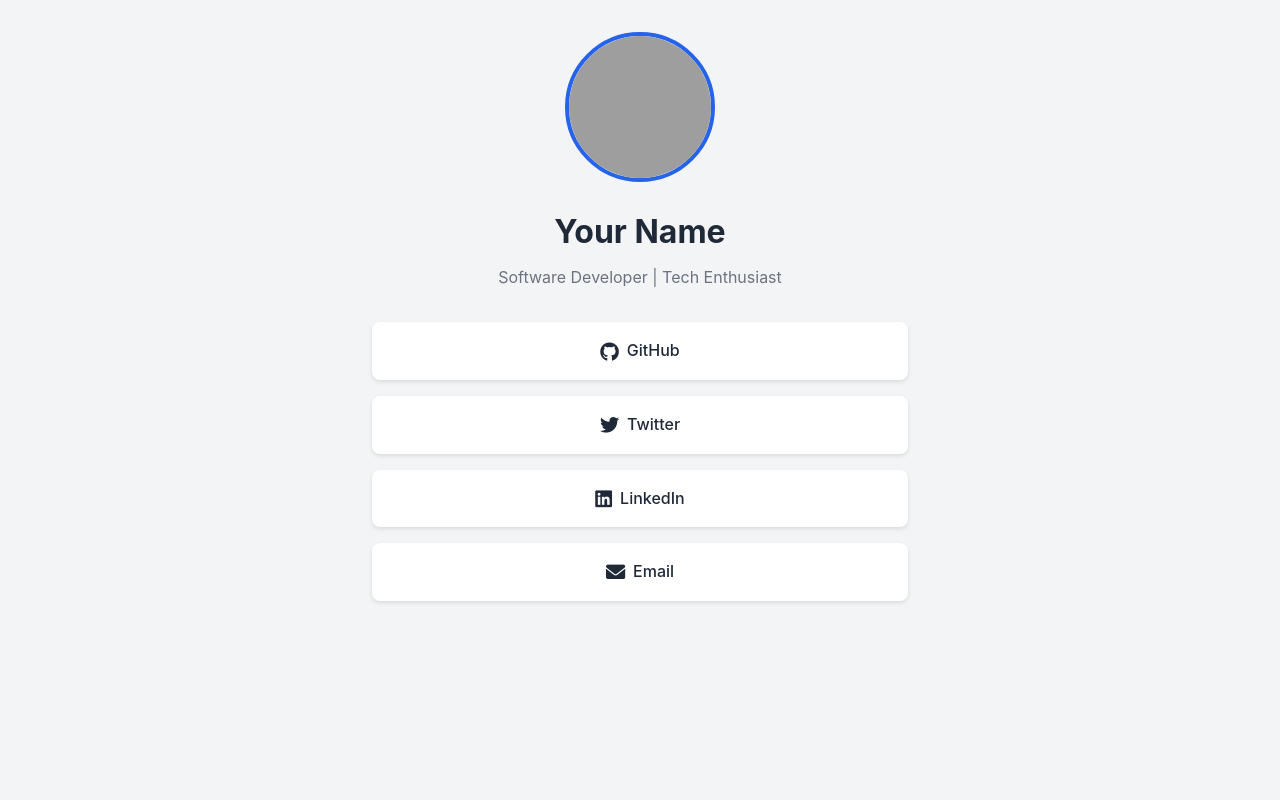
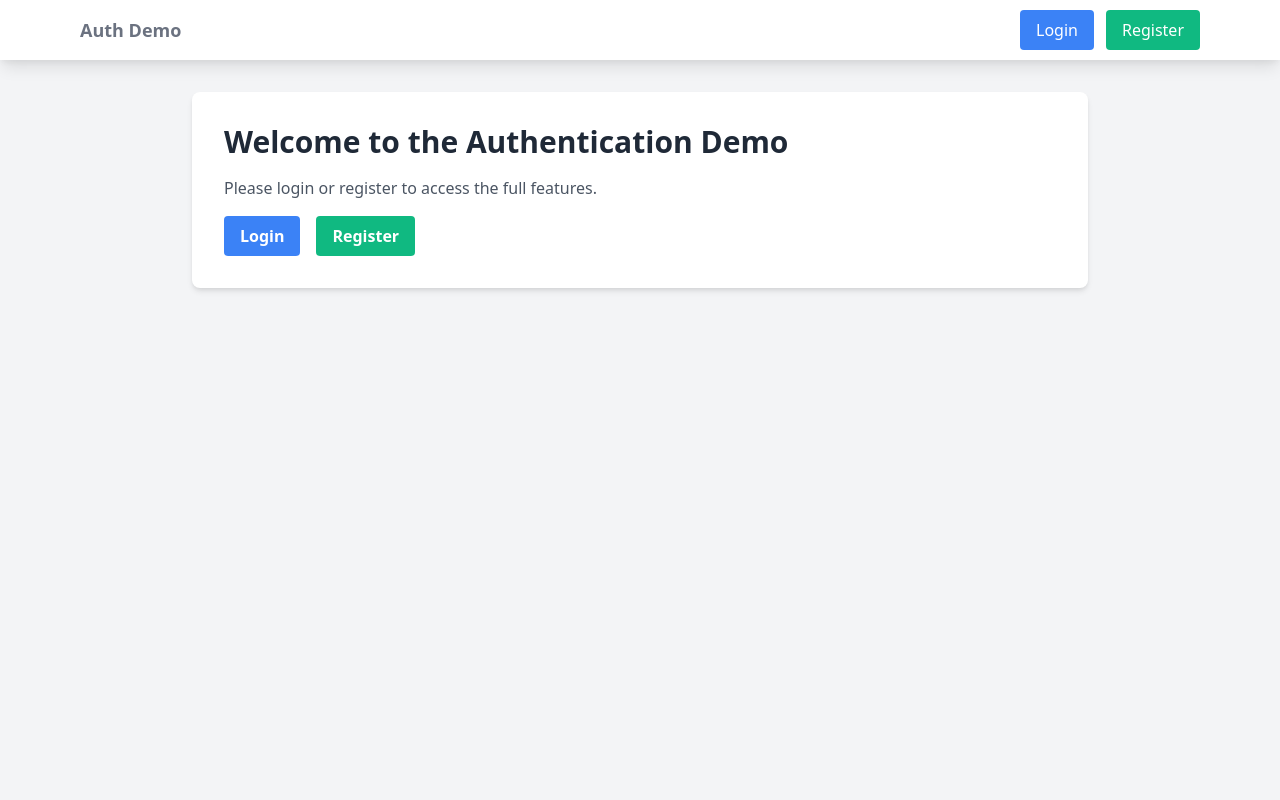
Before and after one commit to sujit4/py-web-profile, a Flask app: page / in a window 1280 px wide. Run offline with Flask 3, Linux system fonts and the light colour scheme; grey boxes are pictures that could not be loaded.

Commit message:
Transform project into user authentication system with login and registration

```diff
--- a/app.py
+++ b/app.py
@@ -1,19 +1,91 @@
-from flask import Flask, render_template
+from flask import Flask, render_template, request, redirect, url_for, flash
+from flask_sqlalchemy import SQLAlchemy
+from flask_login import LoginManager, UserMixin, login_user, login_required, logout_user, current_user
+from werkzeug.security import generate_password_hash, check_password_hash
 import os
+from typing import Optional
 
 app = Flask(__name__)
+app.config['SECRET_KEY'] = os.environ.get('SECRET_KEY', 'dev-key-please-change')
+app.config['SQLALCHEMY_DATABASE_URI'] = 'sqlite:///users.db'
+app.config['SQLALCHEMY_TRACK_MODIFICATIONS'] = False
 
-# Social links - replace these with your actual links
-SOCIAL_LINKS = {
-    'github': 'https://github.com/yourusername',
-    'twitter': 'https://twitter.com/yourusername',
-    'linkedin': 'https://linkedin.com/in/yourusername',
-    'email': 'mailto:your.email@example.com'
-}
+db = SQLAlchemy(app)
+login_manager = LoginManager()
+login_manager.init_app(app)
+login_manager.login_view = 'login'
+
+class User(UserMixin, db.Model):
+    """User model for authentication."""
+    id: int = db.Column(db.Integer, primary_key=True)
+    username: str = db.Column(db.String(80), unique=True, nullable=False)
+    email: str = db.Column(db.String(120), unique=True, nullable=False)
+    password_hash: str = db.Column(db.String(128))
+
+    def set_password(self, password: str) -> None:
+        """Set the user's password hash using pbkdf2:sha256."""
+        self.password_hash = generate_password_hash(password, method='pbkdf2:sha256')
+
+    def check_password(self, password: str) -> bool:
+        """Check if the provided password matches the hash."""
+        return check_password_hash(self.password_hash, password)
+
+@login_manager.user_loader
+def load_user(user_id: str) -> Optional[User]:
+    """Load a user by their ID."""
+    return User.query.get(int(user_id))
 
 @app.route('/')
-def home():
-    return render_template('index.html', social_links=SOCIAL_LINKS)
+def index() -> str:
+    """Render the home page."""
+    return render_template('index.html')
+
+@app.route('/login', methods=['GET', 'POST'])
+def login() -> str:
+    """Handle user login."""
+    if request.method == 'POST':
+        username = request.form.get('username')
+        password = request.form.get('password')
+        user = User.query.filter_by(username=username).first()
+
+        if user and user.check_password(password):
+            login_user(user)
+            return redirect(url_for('index'))
+        flash('Invalid username or password')
+    return render_template('login.html')
+
+@app.route('/register', methods=['GET', 'POST'])
+def register() -> str:
+    """Handle user registration."""
+    if request.method == 'POST':
+        username = request.form.get('username')
+        email = request.form.get('email')
+        password = request.form.get('password')
+
+        if User.query.filter_by(username=username).first():
+            flash('Username already exists')
+            return redirect(url_for('register'))
+
+        if User.query.filter_by(email=email).first():
+            flash('Email already registered')
+            return redirect(url_for('register'))
+
+        user = User(username=username, email=email)
+        user.set_password(password)
+        db.session.add(user)
+        db.session.commit()
+
+        return redirect(url_for('login'))
+    return render_template('register.html')
+
+@app.route('/logout')
+@login_required
+def logout() -> str:
+    """Handle user logout."""
+    logout_user()
+    return redirect(url_for('index'))
 
 if __name__ == '__main__':
+    with app.app_context():
+        db.create_all()
     app.run(debug=True)
--- a/requirements.txt
+++ b/requirements.txt
@@ -1,3 +1,8 @@
 Flask==3.0.2
 gunicorn==21.2.0
 python-dotenv==1.0.1
+Flask-SQLAlchemy==3.1.1
+Flask-Login==0.6.3
+Flask-WTF==1.2.1
+Werkzeug==3.0.1
+email-validator==2.1.0.post1
--- a/static/css/style.css
+++ b/static/css/style.css
@@ -1,8 +1,9 @@
 :root {
-    --primary-color: #2563eb;
-    --secondary-color: #1e40af;
-    --text-color: #1f2937;
-    --background-color: #f3f4f6;
+    --primary-color: #2c3e50;
+    --secondary-color: #34495e;
+    --text-color: #2c3e50;
+    --background-color: #f8f9fa;
+    --accent-color: #3498db;
 }
 
 * {
@@ -12,41 +13,45 @@
 }
 
 body {
-    font-family: -apple-system, BlinkMacSystemFont, 'Segoe UI', Roboto, Oxygen, Ubuntu, Cantarell, sans-serif;
+    font-family: 'Helvetica Neue', Arial, sans-serif;
     background-color: var(--background-color);
     color: var(--text-color);
     line-height: 1.6;
+    min-height: 100vh;
+    display: flex;
+    align-items: center;
+    justify-content: center;
 }
 
 .container {
-    max-width: 600px;
-    margin: 0 auto;
+    max-width: 500px;
+    width: 90%;
+    margin: 2rem auto;
     padding: 2rem;
     text-align: center;
+    background-color: white;
+    border-radius: 12px;
+    box-shadow: 0 4px 6px rgba(0, 0, 0, 0.05);
 }
 
 .profile {
-    margin-bottom: 2rem;
-}
-
-.profile-img {
-    width: 150px;
-    height: 150px;
-    border-radius: 50%;
-    object-fit: cover;
-    margin-bottom: 1rem;
-    border: 4px solid var(--primary-color);
+    margin-bottom: 2.5rem;
+    padding-bottom: 2rem;
+    border-bottom: 1px solid #eee;
 }
 
 h1 {
-    font-size: 2rem;
-    margin-bottom: 0.5rem;
-    color: var(--text-color);
+    font-size: 2.5rem;
+    margin-bottom: 0.75rem;
+    color: var(--primary-color);
+    font-weight: 600;
+    letter-spacing: -0.5px;
 }
 
 .bio {
-    color: #6b7280;
-    margin-bottom: 2rem;
+    color: #666;
+    font-size: 1.1rem;
+    margin-bottom: 0;
 }
 
 .links {
@@ -59,22 +64,22 @@ h1 {
     display: flex;
     align-items: center;
     justify-content: center;
-    gap: 0.5rem;
-    padding: 1rem;
+    gap: 0.75rem;
+    padding: 1rem 1.5rem;
     background-color: white;
     color: var(--text-color);
     text-decoration: none;
-    border-radius: 0.5rem;
+    border-radius: 8px;
     font-weight: 500;
     transition: all 0.3s ease;
-    box-shadow: 0 2px 4px rgba(0, 0, 0, 0.1);
+    border: 1px solid #eee;
 }
 
 .link-button:hover {
     transform: translateY(-2px);
-    box-shadow: 0 4px 6px rgba(0, 0, 0, 0.1);
-    background-color: var(--primary-color);
+    background-color: var(--accent-color);
     color: white;
+    border-color: var(--accent-color);
 }
 
 .link-button i {
@@ -83,15 +88,15 @@ h1 {
 
 @media (max-width: 640px) {
     .container {
-        padding: 1rem;
-    }
-
-    .profile-img {
-        width: 120px;
-        height: 120px;
+        padding: 1.5rem;
+        margin: 1rem;
     }
 
     h1 {
-        font-size: 1.5rem;
+        font-size: 2rem;
+    }
+
+    .bio {
+        font-size: 1rem;
     }
 }
--- /dev/null
+++ b/templates/base.html
@@ -0,0 +1,47 @@
+<!DOCTYPE html>
+<html lang="en">
+<head>
+    <meta charset="UTF-8">
+    <meta name="viewport" content="width=device-width, initial-scale=1.0">
+    <title>{% block title %}User Authentication{% endblock %}</title>
+    <link href="https://cdn.jsdelivr.net/npm/tailwindcss@2.2.19/dist/tailwind.min.css" rel="stylesheet">
+</head>
+<body class="bg-gray-100 min-h-screen">
+    <nav class="bg-white shadow-lg">
+        <div class="max-w-6xl mx-auto px-4">
+            <div class="flex justify-between">
+                <div class="flex space-x-7">
+                    <div>
+                        <a href="{{ url_for('index') }}" class="flex items-center py-4">
+                            <span class="font-semibold text-gray-500 text-lg">Auth Demo</span>
+                        </a>
+                    </div>
+                </div>
+                <div class="flex items-center space-x-3">
+                    {% if current_user.is_authenticated %}
+                        <span class="text-gray-500">Welcome, {{ current_user.username }}</span>
+                        <a href="{{ url_for('logout') }}" class="py-2 px-4 bg-red-500 text-white rounded hover:bg-red-600">Logout</a>
+                    {% else %}
+                        <a href="{{ url_for('login') }}" class="py-2 px-4 bg-blue-500 text-white rounded hover:bg-blue-600">Login</a>
+                        <a href="{{ url_for('register') }}" class="py-2 px-4 bg-green-500 text-white rounded hover:bg-green-600">Register</a>
+                    {% endif %}
+                </div>
+            </div>
+        </div>
+    </nav>
+
+    <div class="container mx-auto px-4 py-8">
+        {% with messages = get_flashed_messages() %}
+            {% if messages %}
+                {% for message in messages %}
+                    <div class="bg-yellow-100 border-l-4 border-yellow-500 text-yellow-700 p-4 mb-4" role="alert">
+                        {{ message }}
+                    </div>
+                {% endfor %}
+            {% endif %}
+        {% endwith %}
+
+        {% block content %}{% endblock %}
+    </div>
+</body>
+</html>
--- a/templates/index.html
+++ b/templates/index.html
@@ -1,34 +1,30 @@
-<!DOCTYPE html>
-<html lang="en">
-<head>
-    <meta charset="UTF-8">
-    <meta name="viewport" content="width=device-width, initial-scale=1.0">
-    <title>Personal Links</title>
-    <link rel="stylesheet" href="{{ url_for('static', filename='css/style.css') }}">
-    <link rel="stylesheet" href="https://cdnjs.cloudflare.com/ajax/libs/font-awesome/6.0.0/css/all.min.css">
-</head>
-<body>
-    <div class="container">
-        <div class="profile">
-            <img src="{{ url_for('static', filename='img/profile.jpg') }}" alt="Profile Picture" class="profile-img">
-            <h1>Your Name</h1>
-            <p class="bio">Software Developer | Tech Enthusiast</p>
+{% extends "base.html" %}
+
+{% block title %}Home{% endblock %}
+
+{% block content %}
+<div class="max-w-4xl mx-auto">
+    {% if current_user.is_authenticated %}
+        <div class="bg-white rounded-lg shadow-md p-8">
+            <h1 class="text-3xl font-bold mb-4 text-gray-800">Welcome, {{ current_user.username }}!</h1>
+            <p class="text-gray-600 mb-4">You are successfully logged in.</p>
+            <div class="bg-blue-50 border-l-4 border-blue-500 p-4">
+                <p class="text-blue-700">Your email: {{ current_user.email }}</p>
+            </div>
         </div>
-
-        <div class="links">
-            <a href="{{ social_links.github }}" class="link-button" target="_blank">
-                <i class="fab fa-github"></i> GitHub
-            </a>
-            <a href="{{ social_links.twitter }}" class="link-button" target="_blank">
-                <i class="fab fa-twitter"></i> Twitter
-            </a>
-            <a href="{{ social_links.linkedin }}" class="link-button" target="_blank">
-                <i class="fab fa-linkedin"></i> LinkedIn
-            </a>
-            <a href="{{ social_links.email }}" class="link-button">
-                <i class="fas fa-envelope"></i> Email
-            </a>
+    {% else %}
+        <div class="bg-white rounded-lg shadow-md p-8">
+            <h1 class="text-3xl font-bold mb-4 text-gray-800">Welcome to the Authentication Demo</h1>
+            <p class="text-gray-600 mb-4">Please login or register to access the full features.</p>
+            <div class="flex space-x-4">
+                <a href="{{ url_for('login') }}" class="bg-blue-500 hover:bg-blue-700 text-white font-bold py-2 px-4 rounded">
+                    Login
+                </a>
+                <a href="{{ url_for('register') }}" class="bg-green-500 hover:bg-green-700 text-white font-bold py-2 px-4 rounded">
+                    Register
+                </a>
+            </div>
         </div>
-    </div>
-</body>
-</html>
+    {% endif %}
+</div>
+{% endblock %}
```
Also changed, not shown: templates/login.html (added, +30 -0 lines), templates/register.html (added, +35 -0 lines), instance/users.db (added).
